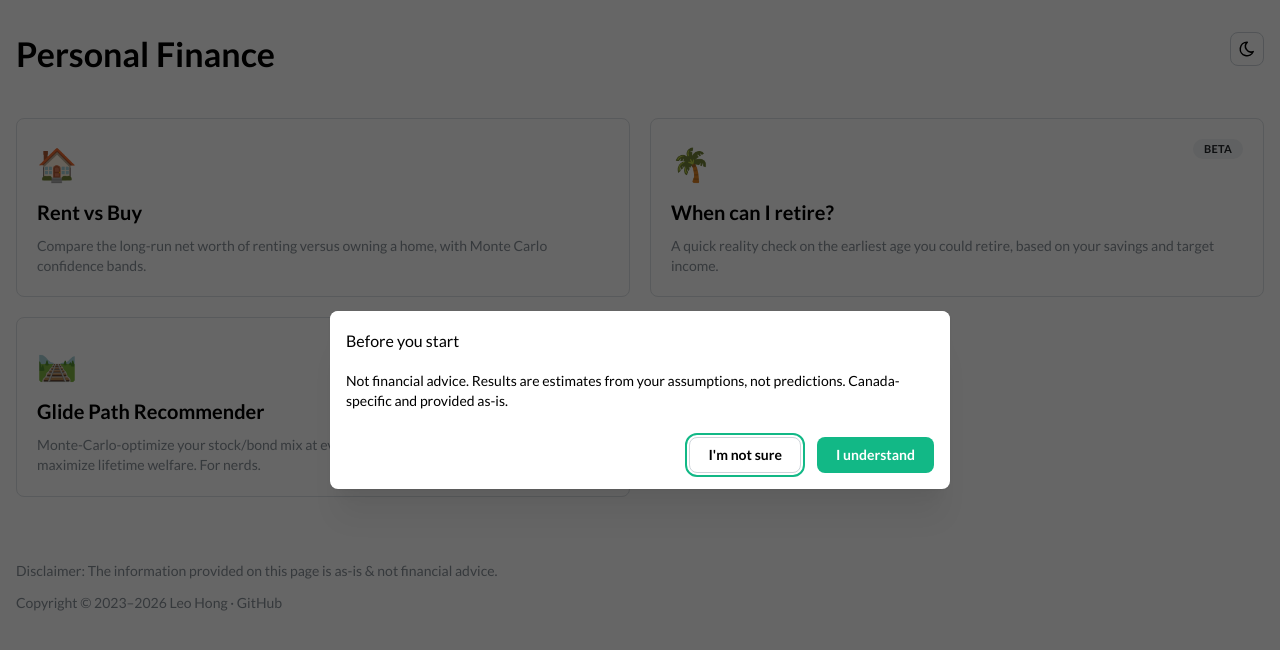
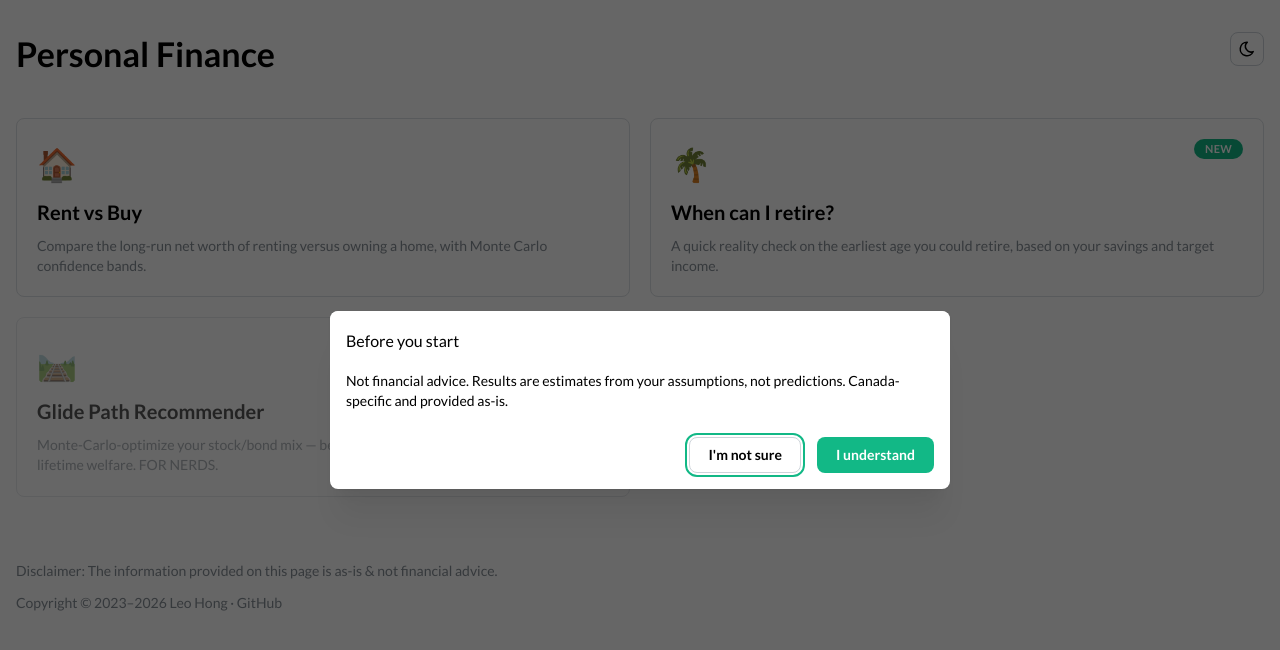
Before and after one commit to low-earth-orbit/rent-vs-buy, a Next.js app: page / in a window 1280 px wide. Shown: the top 650 px of the page. Built offline with nearby package versions, Linux system fonts and the light colour scheme.

Commit message:
Hide availability on UI

```diff
--- a/src/app/page.tsx
+++ b/src/app/page.tsx
@@ -42,15 +42,14 @@ const TOOLS: Tool[] = [
     description:
       "A quick reality check on the earliest age you could retire, based on your savings and target income.",
     href: "/retirement",
-    status: "Beta",
+    status: "New",
   },
   {
     emoji: "🛤️",
     title: "Glide Path Recommender",
     description:
-      "Monte-Carlo-optimize your stock/bond mix at every age — before and after retirement — to maximize lifetime welfare. For nerds.",
-    href: "/glide-path",
-    status: "For Nerds",
+      "Monte-Carlo-optimize your stock/bond mix — before and after retirement — to maximize lifetime welfare. FOR NERDS.",
+    // href: "/glide-path",
   },
 ];
 
@@ -60,16 +59,14 @@ function ToolCardBody({ tool }: { tool: Tool }) {
     <Stack gap="xs">
       <Group justify="space-between" align="flex-start" wrap="nowrap">
         <Text fz={32}>{tool.emoji}</Text>
-        {!available && (
-          <Badge variant="light" color="gray">
-            Coming soon
-          </Badge>
-        )}
-        {tool.status && (
-          <Badge variant="light" color="gray">
-            {tool.status}
-          </Badge>
-        )}
+        <Group gap="xs" wrap="nowrap">
+          {!available && (
+            <Badge variant="light" color="gray">
+              Coming soon
+            </Badge>
+          )}
+          {tool.status && <Badge>{tool.status}</Badge>}
+        </Group>
       </Group>
       <Title order={2} fz="xl">
         {tool.title}
```
